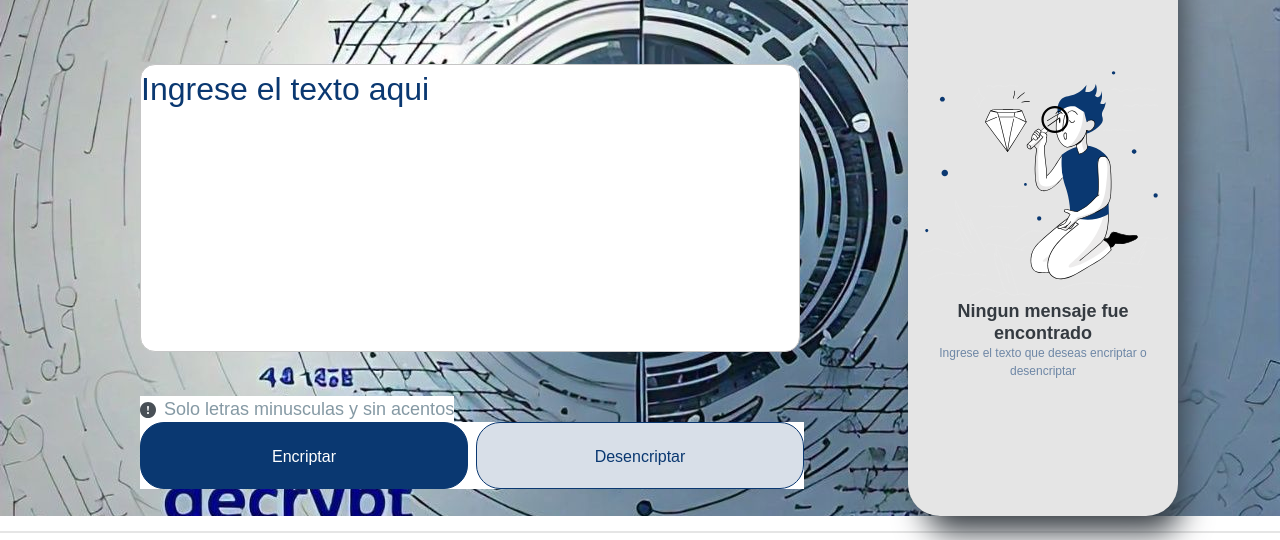
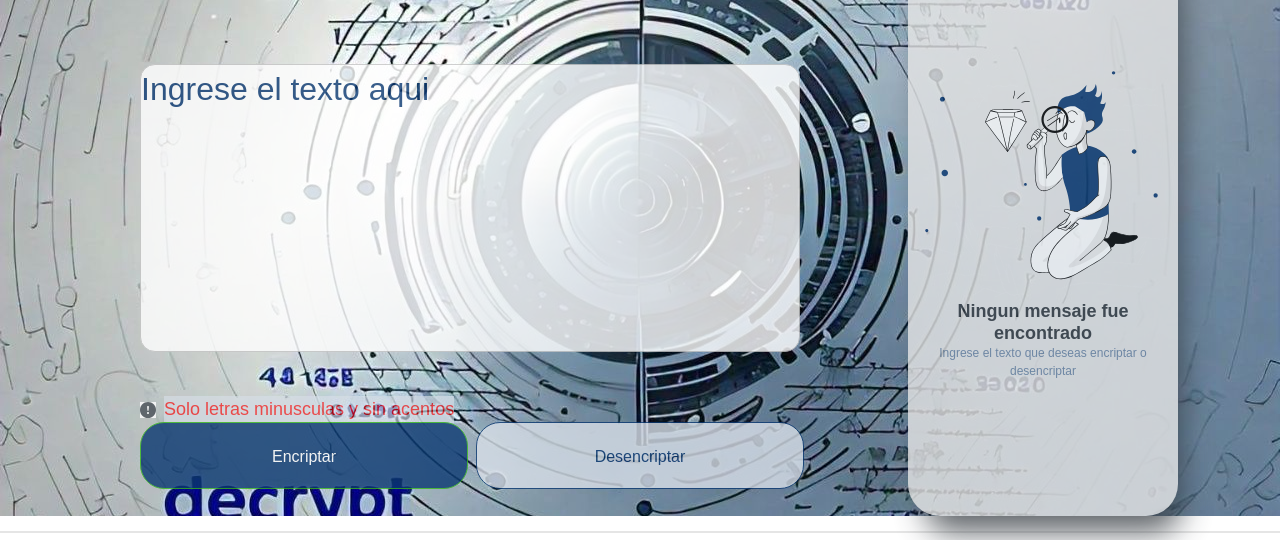
Before and after one commit to victorbenitez012/Encriptador-de-texto, a plain HTML site: page index.html in a window 1280 px wide. Shown: the part 104-644 px from the top of the page. Drawn offline with Linux system fonts and the light colour scheme.

Commit message:
actualizar

```diff
--- a/css/styles.css
+++ b/css/styles.css
@@ -17,6 +17,8 @@
     --Medium-Blue: #0a38718a;
     --Gray: #343a40;
     --Gree: #495057;
+    --Green: #34b71b;
+    --Red: #ff0000 ;
 }
 
 * {
@@ -50,6 +52,7 @@ header {
     align-items: center;
     position: absolute;
     margin: 40px 100px 0px 40px;
+    opacity: 80%;
 }
 
     header .logo {
@@ -57,6 +60,7 @@ header {
         align-items: flex-start;
         width: 64px;
         height: 48px;
+
     }
 /*
     Principal
@@ -72,7 +76,8 @@ main {
 .encriptador {
     width: 60%;
     margin: 168px 0px 0px 140px;
-    background: transparent;
+    background: none;
+    opacity: 80%;
 }
 
 .encriptar {
@@ -99,6 +104,7 @@ main {
     gap: 8px;
     position: absolute;
     top: 500px;
+    background: none;
 }
 
 .texto-aviso {
@@ -108,7 +114,8 @@ main {
     font-size: 18px;
     line-height: 150%;
     opacity: 0.8;
-    color: var(--Medium-Greey);
+    color: var(--Red);
+    background: var(--White-Blue);
 }
 
 .encriptador-contenedor {
@@ -118,6 +125,7 @@ main {
     gap: 8px;
     position: absolute;
     top: 526px;
+    background: none;
 }
 
 .btn-encriptar {
@@ -130,10 +138,9 @@ main {
     line-height: 19px;
     text-align: center;
     color: var(--White);
-    /*background: var(--Dark-Blue);*/
-    background: none;
+    background: var(--Dark-Blue);
     background-color: var(--Dark-Blue);
-    border: 1px solid var(--Dark-Blue);
+    border: 1px solid var(--Green);
     border-radius: 24px;
     cursor: pointer;
     box-shadow: 0px 20px 29px -5px var(--RGBA);
@@ -176,6 +183,7 @@ main {
     margin-top: 40px;
     border-radius: 32px;
     text-align: center;
+    opacity: 80%;
 }
 
 .tarjeta-contenedor {
```
Also changed, not shown: imagenes/portada2.png (added).
